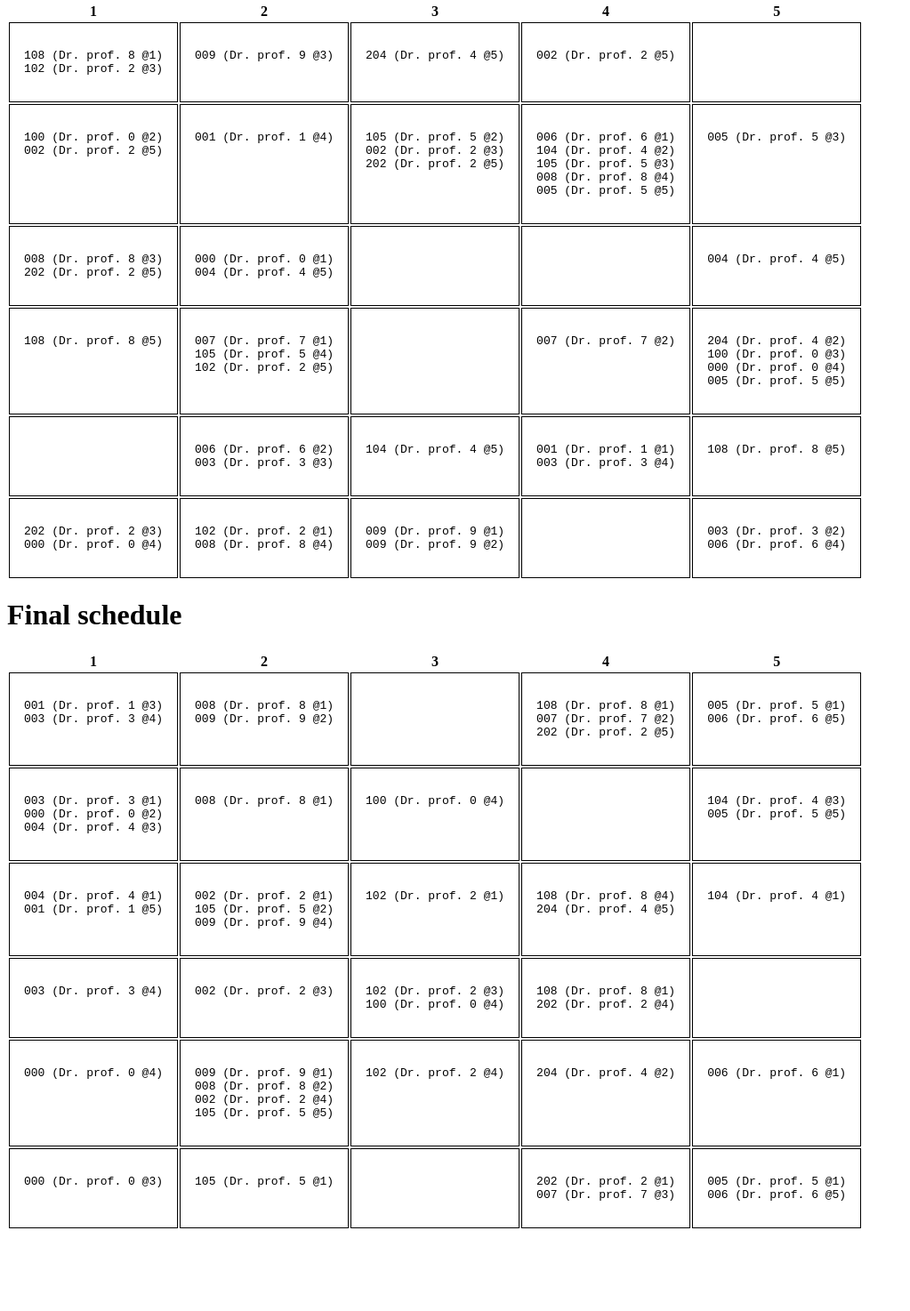
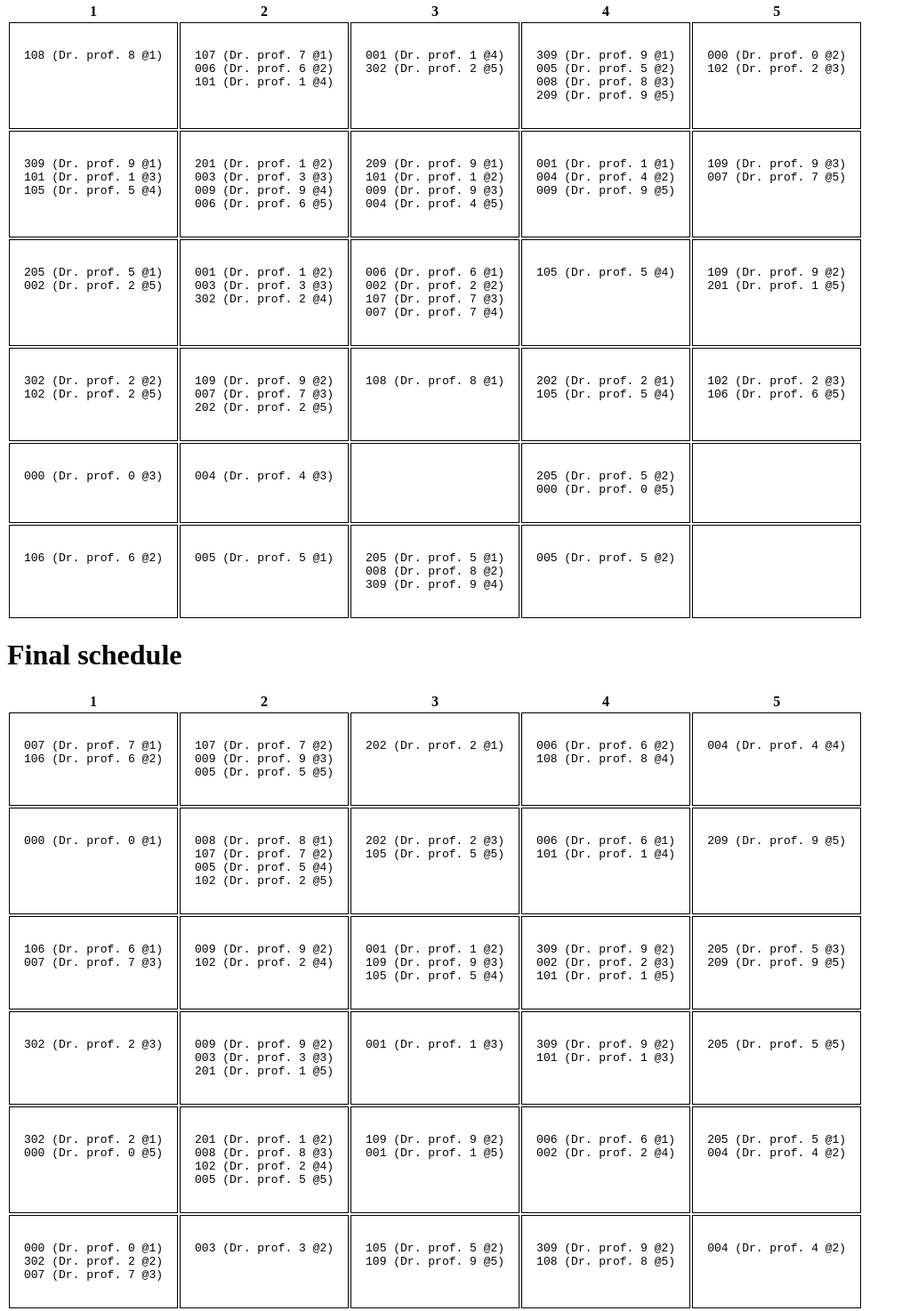
Before and after one commit to Pritilender/int-sys, a website: page simulated annealing/out.html in a window 1280 px wide. Shown: the part 79-1553 px from the top of the page at 89% size, without its empty margins (0-1023 px from the left). Before the commit the page ends 1470 px from the top, so only its background shows below. Drawn offline with Linux system fonts and the light colour scheme.

Commit message:
fix(sa): parameter tweaks

```diff
--- a/package.json
+++ /dev/null
@@ -1,5 +0,0 @@
-{
-  "devDependencies": {
-    "@types/node": "^8.0.56"
-  }
-}
--- a/simulated annealing/out.html
+++ b/simulated annealing/out.html
@@ -16,52 +16,64 @@
     </tr>
   </thead>
   <tbody>
-    <tr><td><pre>108 (Dr. prof. 8 @1)
-102 (Dr. prof. 2 @3)</pre></td>
-<td><pre>009 (Dr. prof. 9 @3)</pre></td>
-<td><pre>204 (Dr. prof. 4 @5)</pre></td>
-<td><pre>002 (Dr. prof. 2 @5)</pre></td>
-<td><pre></pre></td></tr><tr><td><pre>100 (Dr. prof. 0 @2)
+    <tr><td><pre>108 (Dr. prof. 8 @1)</pre></td>
+<td><pre>107 (Dr. prof. 7 @1)
+006 (Dr. prof. 6 @2)
+101 (Dr. prof. 1 @4)</pre></td>
+<td><pre>001 (Dr. prof. 1 @4)
+302 (Dr. prof. 2 @5)</pre></td>
+<td><pre>309 (Dr. prof. 9 @1)
+005 (Dr. prof. 5 @2)
+008 (Dr. prof. 8 @3)
+209 (Dr. prof. 9 @5)</pre></td>
+<td><pre>000 (Dr. prof. 0 @2)
+102 (Dr. prof. 2 @3)</pre></td></tr><tr><td><pre>309 (Dr. prof. 9 @1)
+101 (Dr. prof. 1 @3)
+105 (Dr. prof. 5 @4)</pre></td>
+<td><pre>201 (Dr. prof. 1 @2)
+003 (Dr. prof. 3 @3)
+009 (Dr. prof. 9 @4)
+006 (Dr. prof. 6 @5)</pre></td>
+<td><pre>209 (Dr. prof. 9 @1)
+101 (Dr. prof. 1 @2)
+009 (Dr. prof. 9 @3)
+004 (Dr. prof. 4 @5)</pre></td>
+<td><pre>001 (Dr. prof. 1 @1)
+004 (Dr. prof. 4 @2)
+009 (Dr. prof. 9 @5)</pre></td>
+<td><pre>109 (Dr. prof. 9 @3)
+007 (Dr. prof. 7 @5)</pre></td></tr><tr><td><pre>205 (Dr. prof. 5 @1)
 002 (Dr. prof. 2 @5)</pre></td>
-<td><pre>001 (Dr. prof. 1 @4)</pre></td>
-<td><pre>105 (Dr. prof. 5 @2)
-002 (Dr. prof. 2 @3)
+<td><pre>001 (Dr. prof. 1 @2)
+003 (Dr. prof. 3 @3)
+302 (Dr. prof. 2 @4)</pre></td>
+<td><pre>006 (Dr. prof. 6 @1)
+002 (Dr. prof. 2 @2)
+107 (Dr. prof. 7 @3)
+007 (Dr. prof. 7 @4)</pre></td>
+<td><pre>105 (Dr. prof. 5 @4)</pre></td>
+<td><pre>109 (Dr. prof. 9 @2)
+201 (Dr. prof. 1 @5)</pre></td></tr><tr><td><pre>302 (Dr. prof. 2 @2)
+102 (Dr. prof. 2 @5)</pre></td>
+<td><pre>109 (Dr. prof. 9 @2)
+007 (Dr. prof. 7 @3)
 202 (Dr. prof. 2 @5)</pre></td>
-<td><pre>006 (Dr. prof. 6 @1)
-104 (Dr. prof. 4 @2)
-105 (Dr. prof. 5 @3)
-008 (Dr. prof. 8 @4)
-005 (Dr. prof. 5 @5)</pre></td>
-<td><pre>005 (Dr. prof. 5 @3)</pre></td></tr><tr><td><pre>008 (Dr. prof. 8 @3)
-202 (Dr. prof. 2 @5)</pre></td>
-<td><pre>000 (Dr. prof. 0 @1)
-004 (Dr. prof. 4 @5)</pre></td>
+<td><pre>108 (Dr. prof. 8 @1)</pre></td>
+<td><pre>202 (Dr. prof. 2 @1)
+105 (Dr. prof. 5 @4)</pre></td>
+<td><pre>102 (Dr. prof. 2 @3)
+106 (Dr. prof. 6 @5)</pre></td></tr><tr><td><pre>000 (Dr. prof. 0 @3)</pre></td>
+<td><pre>004 (Dr. prof. 4 @3)</pre></td>
 <td><pre></pre></td>
-<td><pre></pre></td>
-<td><pre>004 (Dr. prof. 4 @5)</pre></td></tr><tr><td><pre>108 (Dr. prof. 8 @5)</pre></td>
-<td><pre>007 (Dr. prof. 7 @1)
-105 (Dr. prof. 5 @4)
-102 (Dr. prof. 2 @5)</pre></td>
-<td><pre></pre></td>
-<td><pre>007 (Dr. prof. 7 @2)</pre></td>
-<td><pre>204 (Dr. prof. 4 @2)
-100 (Dr. prof. 0 @3)
-000 (Dr. prof. 0 @4)
-005 (Dr. prof. 5 @5)</pre></td></tr><tr><td><pre></pre></td>
-<td><pre>006 (Dr. prof. 6 @2)
-003 (Dr. prof. 3 @3)</pre></td>
-<td><pre>104 (Dr. prof. 4 @5)</pre></td>
-<td><pre>001 (Dr. prof. 1 @1)
-003 (Dr. prof. 3 @4)</pre></td>
-<td><pre>108 (Dr. prof. 8 @5)</pre></td></tr><tr><td><pre>202 (Dr. prof. 2 @3)
-000 (Dr. prof. 0 @4)</pre></td>
-<td><pre>102 (Dr. prof. 2 @1)
-008 (Dr. prof. 8 @4)</pre></td>
-<td><pre>009 (Dr. prof. 9 @1)
-009 (Dr. prof. 9 @2)</pre></td>
-<td><pre></pre></td>
-<td><pre>003 (Dr. prof. 3 @2)
-006 (Dr. prof. 6 @4)</pre></td></tr>
+<td><pre>205 (Dr. prof. 5 @2)
+000 (Dr. prof. 0 @5)</pre></td>
+<td><pre></pre></td></tr><tr><td><pre>106 (Dr. prof. 6 @2)</pre></td>
+<td><pre>005 (Dr. prof. 5 @1)</pre></td>
+<td><pre>205 (Dr. prof. 5 @1)
+008 (Dr. prof. 8 @2)
+309 (Dr. prof. 9 @4)</pre></td>
+<td><pre>005 (Dr. prof. 5 @2)</pre></td>
+<td><pre></pre></td></tr>
   </tbody>
 </table>
 
@@ -74,50 +86,61 @@
     </tr>
   </thead>
   <tbody>
-    <tr><td><pre>001 (Dr. prof. 1 @3)
-003 (Dr. prof. 3 @4)</pre></td>
+    <tr><td><pre>007 (Dr. prof. 7 @1)
+106 (Dr. prof. 6 @2)</pre></td>
+<td><pre>107 (Dr. prof. 7 @2)
+009 (Dr. prof. 9 @3)
+005 (Dr. prof. 5 @5)</pre></td>
+<td><pre>202 (Dr. prof. 2 @1)</pre></td>
+<td><pre>006 (Dr. prof. 6 @2)
+108 (Dr. prof. 8 @4)</pre></td>
+<td><pre>004 (Dr. prof. 4 @4)</pre></td></tr><tr><td><pre>000 (Dr. prof. 0 @1)</pre></td>
 <td><pre>008 (Dr. prof. 8 @1)
-009 (Dr. prof. 9 @2)</pre></td>
-<td><pre></pre></td>
-<td><pre>108 (Dr. prof. 8 @1)
-007 (Dr. prof. 7 @2)
-202 (Dr. prof. 2 @5)</pre></td>
-<td><pre>005 (Dr. prof. 5 @1)
-006 (Dr. prof. 6 @5)</pre></td></tr><tr><td><pre>003 (Dr. prof. 3 @1)
-000 (Dr. prof. 0 @2)
-004 (Dr. prof. 4 @3)</pre></td>
-<td><pre>008 (Dr. prof. 8 @1)</pre></td>
-<td><pre>100 (Dr. prof. 0 @4)</pre></td>
-<td><pre></pre></td>
-<td><pre>104 (Dr. prof. 4 @3)
-005 (Dr. prof. 5 @5)</pre></td></tr><tr><td><pre>004 (Dr. prof. 4 @1)
+107 (Dr. prof. 7 @2)
+005 (Dr. prof. 5 @4)
+102 (Dr. prof. 2 @5)</pre></td>
+<td><pre>202 (Dr. prof. 2 @3)
+105 (Dr. prof. 5 @5)</pre></td>
+<td><pre>006 (Dr. prof. 6 @1)
+101 (Dr. prof. 1 @4)</pre></td>
+<td><pre>209 (Dr. prof. 9 @5)</pre></td></tr><tr><td><pre>106 (Dr. prof. 6 @1)
+007 (Dr. prof. 7 @3)</pre></td>
+<td><pre>009 (Dr. prof. 9 @2)
+102 (Dr. prof. 2 @4)</pre></td>
+<td><pre>001 (Dr. prof. 1 @2)
+109 (Dr. prof. 9 @3)
+105 (Dr. prof. 5 @4)</pre></td>
+<td><pre>309 (Dr. prof. 9 @2)
+002 (Dr. prof. 2 @3)
+101 (Dr. prof. 1 @5)</pre></td>
+<td><pre>205 (Dr. prof. 5 @3)
+209 (Dr. prof. 9 @5)</pre></td></tr><tr><td><pre>302 (Dr. prof. 2 @3)</pre></td>
+<td><pre>009 (Dr. prof. 9 @2)
+003 (Dr. prof. 3 @3)
+201 (Dr. prof. 1 @5)</pre></td>
+<td><pre>001 (Dr. prof. 1 @3)</pre></td>
+<td><pre>309 (Dr. prof. 9 @2)
+101 (Dr. prof. 1 @3)</pre></td>
+<td><pre>205 (Dr. prof. 5 @5)</pre></td></tr><tr><td><pre>302 (Dr. prof. 2 @1)
+000 (Dr. prof. 0 @5)</pre></td>
+<td><pre>201 (Dr. prof. 1 @2)
+008 (Dr. prof. 8 @3)
+102 (Dr. prof. 2 @4)
+005 (Dr. prof. 5 @5)</pre></td>
+<td><pre>109 (Dr. prof. 9 @2)
 001 (Dr. prof. 1 @5)</pre></td>
-<td><pre>002 (Dr. prof. 2 @1)
-105 (Dr. prof. 5 @2)
-009 (Dr. prof. 9 @4)</pre></td>
-<td><pre>102 (Dr. prof. 2 @1)</pre></td>
-<td><pre>108 (Dr. prof. 8 @4)
-204 (Dr. prof. 4 @5)</pre></td>
-<td><pre>104 (Dr. prof. 4 @1)</pre></td></tr><tr><td><pre>003 (Dr. prof. 3 @4)</pre></td>
-<td><pre>002 (Dr. prof. 2 @3)</pre></td>
-<td><pre>102 (Dr. prof. 2 @3)
-100 (Dr. prof. 0 @4)</pre></td>
-<td><pre>108 (Dr. prof. 8 @1)
-202 (Dr. prof. 2 @4)</pre></td>
-<td><pre></pre></td></tr><tr><td><pre>000 (Dr. prof. 0 @4)</pre></td>
-<td><pre>009 (Dr. prof. 9 @1)
-008 (Dr. prof. 8 @2)
-002 (Dr. prof. 2 @4)
-105 (Dr. prof. 5 @5)</pre></td>
-<td><pre>102 (Dr. prof. 2 @4)</pre></td>
-<td><pre>204 (Dr. prof. 4 @2)</pre></td>
-<td><pre>006 (Dr. prof. 6 @1)</pre></td></tr><tr><td><pre>000 (Dr. prof. 0 @3)</pre></td>
-<td><pre>105 (Dr. prof. 5 @1)</pre></td>
-<td><pre></pre></td>
-<td><pre>202 (Dr. prof. 2 @1)
+<td><pre>006 (Dr. prof. 6 @1)
+002 (Dr. prof. 2 @4)</pre></td>
+<td><pre>205 (Dr. prof. 5 @1)
+004 (Dr. prof. 4 @2)</pre></td></tr><tr><td><pre>000 (Dr. prof. 0 @1)
+302 (Dr. prof. 2 @2)
 007 (Dr. prof. 7 @3)</pre></td>
-<td><pre>005 (Dr. prof. 5 @1)
-006 (Dr. prof. 6 @5)</pre></td></tr>
+<td><pre>003 (Dr. prof. 3 @2)</pre></td>
+<td><pre>105 (Dr. prof. 5 @2)
+109 (Dr. prof. 9 @5)</pre></td>
+<td><pre>309 (Dr. prof. 9 @2)
+108 (Dr. prof. 8 @5)</pre></td>
+<td><pre>004 (Dr. prof. 4 @2)</pre></td></tr>
   </tbody>
 </table>
 
--- a/simulated annealing/simulated-annealing.ts
+++ b/simulated annealing/simulated-annealing.ts
@@ -252,7 +252,7 @@ function sameDaySubjectCost(state: TimeTableElement[][][], weight: number = 1):
  * @param {number} alpha Temperature lowering factor. Should be as small as possible for a better solution.
  */
 export function simulatedAnnealing(university: TimeTableElement[], problemInfo: ProblemDefinition, alpha: number) {
-  const tMin = 1e-16
+  const tMin = 1e-3
   let oldState = initializeState(university, {noRooms: problemInfo.noRooms, noTerms: 6})
   const htmlStringInit = getHtmlString(oldState)
 
```
Also changed, not shown: 1 other file.
